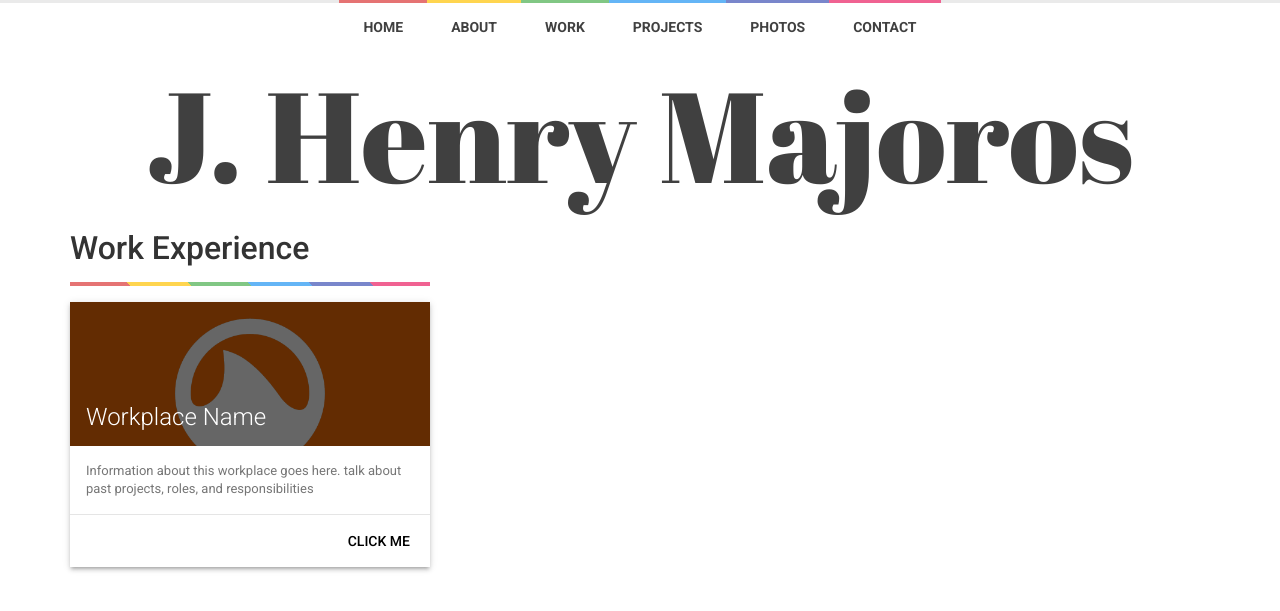
After one commit to hmajoros/web, a Flask app: page /work in a window 1280 px wide. The commit adds this page. Shown: the top 611 px of the page. Run offline with Flask 2, Linux system fonts and the light colour scheme; some libraries are stand-ins or nearby versions.

Commit message:
adding cards for work page, and an example

```diff
--- a/web/static/css/buttons.scss
+++ b/web/static/css/buttons.scss
@@ -1,4 +1,5 @@
 .btn-flat {
+    background: none;
     position: relative;
     display: inline-block;
     height: 36px;
@@ -21,14 +22,16 @@
     outline: none;
     cursor: pointer;
     text-align: center;
-    box-shadow: $md-shadow-1;
-
-    transition: box-shadow .2s cubic-bezier(.4,0,.2,1);
+    transition: background-color .2s ease-in-out;
 
     &:hover {
-        box-shadow: $md-shadow-2;
-        text-decoration: none;
+        background-color: rgba(158,158,158,.2);
     }
+
+    &:active {
+        background-color: rgba(158,158,158,.4);
+    }
+
 
     // for icon buttons {
     .material-icons {
@@ -72,4 +75,15 @@
         background-color: $clr-indigo-300;
         color: white;
     }
+
+    &.btn-raised {
+        box-shadow: $md-shadow-1;
+
+        transition: box-shadow .2s cubic-bezier(.4,0,.2,1);
+
+        &:hover {
+            box-shadow: $md-shadow-2;
+            text-decoration: none;
+        }
+    }
 }
--- /dev/null
+++ b/web/static/css/card.scss
@@ -0,0 +1,39 @@
+.card {
+    box-shadow:0 3px 4px 0 rgba(0,0,0,.14),0 3px 3px -2px rgba(0,0,0,.2),0 1px 8px 0 rgba(0,0,0,.12);
+    background-color: white;
+
+    .card-head {
+        position: relative;
+        height: 144px;
+        padding: 16px;
+        background-size: cover;
+        background-color: rgba(0, 0, 0, 0.6);
+        background-blend-mode: darken;
+        color: white;
+
+        h3 {
+            margin: 0;
+            position: absolute;
+            font-weight: 300;
+            bottom: 16px;
+        }
+    }
+
+    .card-text {
+        color: rgba(0,0,0,.54);
+        font-size: 13px;
+        line-height: 18px;
+        overflow: hidden;
+        padding: 16px;
+
+        p {
+            margin: 0;
+            font-weight: 400;
+        }
+    }
+
+    .card-action {
+        border-top: 1px solid rgba(0,0,0,.1);
+        text-align: right;
+    }
+}
--- a/web/static/css/main.css
+++ b/web/static/css/main.css
@@ -3,6 +3,7 @@
   font-weight: 300; }
 
 .btn-flat {
+  background: none;
   position: relative;
   display: inline-block;
   height: 36px;
@@ -21,11 +22,11 @@
   outline: none;
   cursor: pointer;
   text-align: center;
-  box-shadow: 0 1px 3px rgba(0, 0, 0, 0.12), 0 1px 2px rgba(0, 0, 0, 0.24);
-  transition: box-shadow 0.2s cubic-bezier(0.4, 0, 0.2, 1); }
+  transition: background-color .2s ease-in-out; }
   .btn-flat:hover {
-    box-shadow: 0 3px 6px rgba(0, 0, 0, 0.16), 0 3px 6px rgba(0, 0, 0, 0.23);
-    text-decoration: none; }
+    background-color: rgba(158, 158, 158, 0.2); }
+  .btn-flat:active {
+    background-color: rgba(158, 158, 158, 0.4); }
   .btn-flat .material-icons {
     display: block;
     float: left;
@@ -52,6 +53,12 @@
   .btn-flat.btn-indigo {
     background-color: #7986cb;
     color: white; }
+  .btn-flat.btn-raised {
+    box-shadow: 0 1px 3px rgba(0, 0, 0, 0.12), 0 1px 2px rgba(0, 0, 0, 0.24);
+    transition: box-shadow 0.2s cubic-bezier(0.4, 0, 0.2, 1); }
+    .btn-flat.btn-raised:hover {
+      box-shadow: 0 3px 6px rgba(0, 0, 0, 0.16), 0 3px 6px rgba(0, 0, 0, 0.23);
+      text-decoration: none; }
 
 nav ul {
   display: none; }
@@ -213,6 +220,35 @@ section.heading {
       font-size: 128px; }
     section.heading > h3 {
       font-size: 36px; } }
+.card {
+  box-shadow: 0 3px 4px 0 rgba(0, 0, 0, 0.14), 0 3px 3px -2px rgba(0, 0, 0, 0.2), 0 1px 8px 0 rgba(0, 0, 0, 0.12);
+  background-color: white; }
+  .card .card-head {
+    position: relative;
+    height: 144px;
+    padding: 16px;
+    background-size: cover;
+    background-color: rgba(0, 0, 0, 0.6);
+    background-blend-mode: darken;
+    color: white; }
+    .card .card-head h3 {
+      margin: 0;
+      position: absolute;
+      font-weight: 300;
+      bottom: 16px; }
+  .card .card-text {
+    color: rgba(0, 0, 0, 0.54);
+    font-size: 13px;
+    line-height: 18px;
+    overflow: hidden;
+    padding: 16px; }
+    .card .card-text p {
+      margin: 0;
+      font-weight: 400; }
+  .card .card-action {
+    border-top: 1px solid rgba(0, 0, 0, 0.1);
+    text-align: right; }
+
 section.page-about {
   text-align: left; }
   section.page-about h4 {
--- a/web/static/css/main.scss
+++ b/web/static/css/main.scss
@@ -7,6 +7,7 @@
 @import 'hero';
 @import 'accent-top';
 @import 'heading';
+@import 'card';
 
 // specific styles for section pages
 @import 'about';
--- /dev/null
+++ b/web/templates/work.html
@@ -0,0 +1,33 @@
+{% extends 'base.html' %}
+{% block content %}
+
+<section class="heading">
+    <h2>J. Henry Majoros</h2>
+</section>
+
+<section class="page-about content container">
+    <div class="row">
+        <div class="col-sm-4">
+            <h4>Work Experience</h4>
+            <div class="accent-45"></div>
+        </div>
+    </div>
+    <div class="row">
+        <div class="col-md-4">
+            <div class="card">
+                <div class="card-head" style="background-image: url('/static/images/grooveshark.png')">
+                    <h3>Workplace Name</h3>
+                </div>
+                <div class="card-text">
+                    <p>Information about this workplace goes here. talk about past projects, roles, and responsibilities</p>
+                </div>
+                <div class="card-action">
+                    <button class="btn-flat">Click Me</button>
+                </div>
+            </div>
+        </div>
+    </div>
+</section>
+
+
+{% endblock %}
--- a/web/views.py
+++ b/web/views.py
@@ -10,6 +10,10 @@ def index():
 def about():
     return render_template('about.html', title = 'about')
 
+@app.route('/work')
+def work():
+    return render_template('work.html', title = 'work')
+
 @app.route('/legacy')
 def legacy():
     return render_template('legacy.html', title = 'legacy')
```
